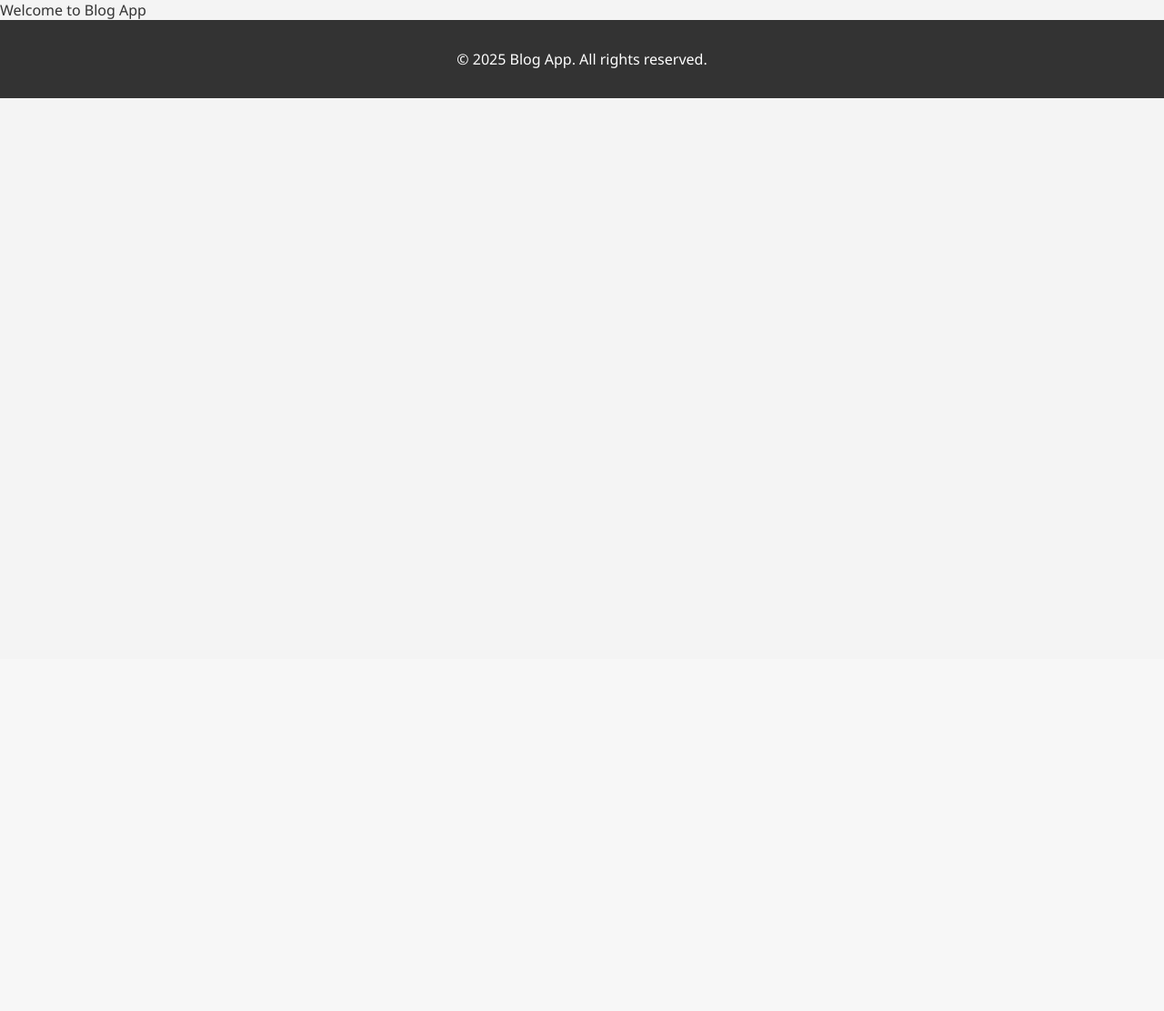
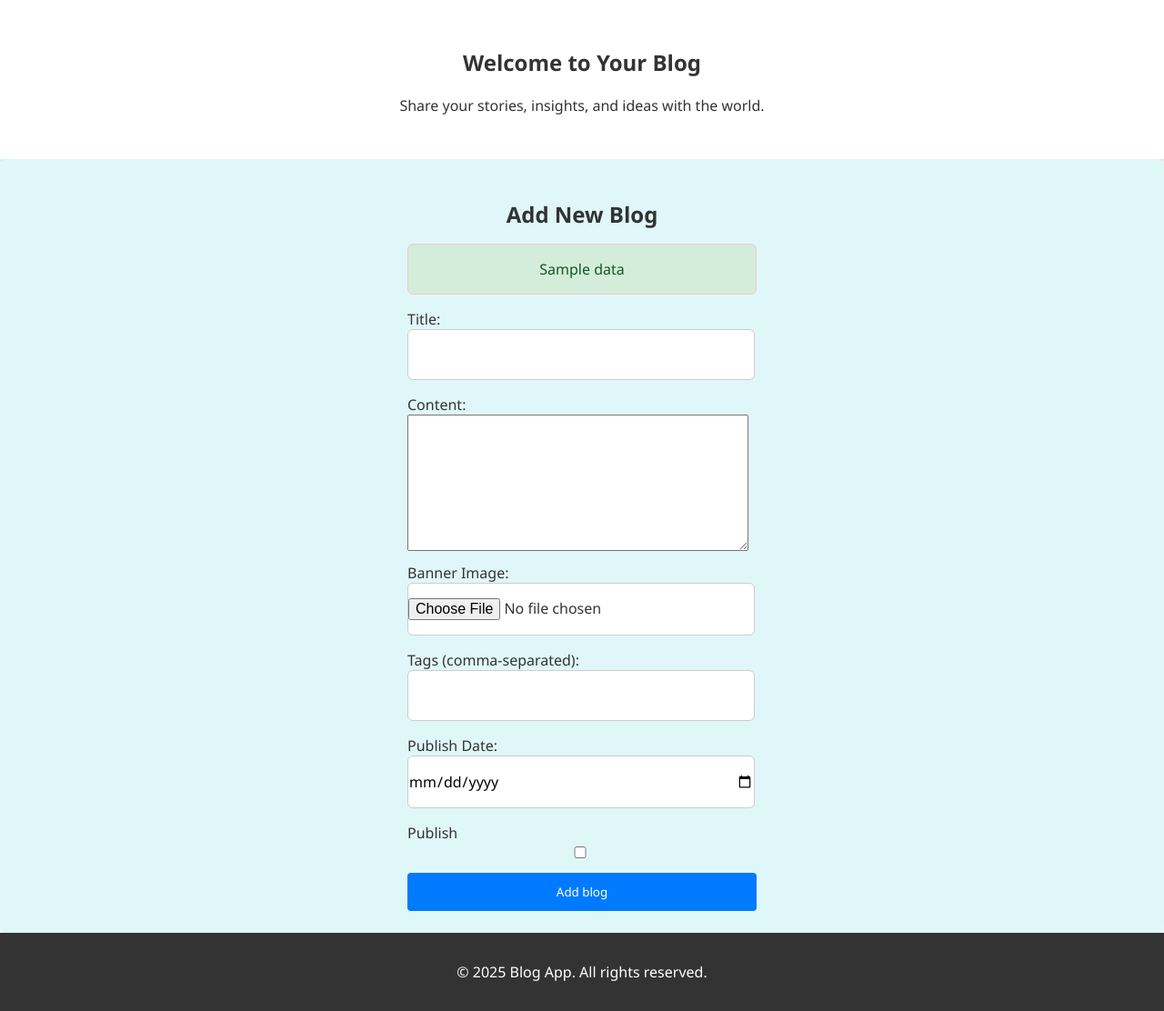
Before and after one commit to Ashkantvn/Blog-app, a Django app: template core/templates/blogs/blog-management/add_blog.html in a window 1280 px wide. Shown: the part 75-1187 px from the top of the page at 91% size. Before the commit the page ends 183 px from the top, so only its background shows below. Run offline with Django 5.2, Linux system fonts and the light colour scheme; the template is opened without the code that fills it: most values are stand-ins (such as "Sample title", 1, 10 or a date in 2020); parts of the project's set-up code (start-up, migrations or seed data) failed here and were passed over.

Commit message:
Update blog management views

```diff
--- a/core/blogs/utils/handle_tag.py
+++ b/core/blogs/utils/handle_tag.py
@@ -1,9 +1,10 @@
 from blogs.models import Tag
+from django.utils.text import slugify
 
 def handle_tags(blog_instance, tags):
     if tags:
         blog_instance.tags.clear()
         tag_list = [tag.strip() for tag in tags.split(',')]
         for tag_name in tag_list:
-            tag_obj = Tag.objects.get_or_create(tag_name=tag_name)[0]
+            tag_obj = Tag.objects.get_or_create(tag_slug=slugify(tag_name))[0]
             blog_instance.tags.add(tag_obj)
--- a/core/core/settings/base.py
+++ b/core/core/settings/base.py
@@ -28,7 +28,6 @@
     'django.contrib.sessions',
     'django.contrib.messages',
     'django.contrib.staticfiles',
-    'django.contrib.humanize',
     'django_cleanup.apps.CleanupConfig',
     'django_celery_beat',
 ]
@@ -138,6 +137,3 @@
 
 # Login url
 LOGIN_URL = '/accounts/login/'
-
-USE_L10N = True
-USE_I18N = True
--- a/core/static/css/blogs.css
+++ b/core/static/css/blogs.css
@@ -15,3 +15,9 @@
 .search-form{
     margin-bottom: 2rem;
 }
+
+#content{
+    display: block;
+    width: 96%;
+    margin-bottom: 1em;
+}
--- a/core/templates/blogs/blog-management/add_blog.html
+++ b/core/templates/blogs/blog-management/add_blog.html
@@ -1 +1,56 @@
 {% extends "layout.html" %}
+{% load static %}
+
+{% block link %}
+  <link rel="stylesheet" href="{% static 'css/blogs.css' %}" />
+{% endblock link %}
+
+{% block title %}
+  Add New Blog
+{% endblock title %}
+
+{% block content %}
+<section class="hero">
+    <h2>Welcome to Your Blog</h2>
+    <p>Share your stories, insights, and ideas with the world.</p>
+</section>
+
+<section class="section blue-section">
+    <h2>Add New Blog</h2>
+
+    <form method="post" enctype="multipart/form-data">
+      {% if error %}
+        <div class="alert">
+            {{error}}
+        </div>
+      {% else %}
+        <div class="success">
+            {{data}}
+        </div>
+      {% endif %}
+      {% csrf_token %}
+
+      <label for="title">Title:</label>
+      <input type="text" name="title" id="title" required />
+
+      <label for="content">Content:</label>
+      <textarea name="content" id="content" rows="8" required></textarea>
+
+      <label for="banner">Banner Image:</label>
+      <input type="file" name="banner" id="banner" accept="image/*" />
+
+      <label for="tags">Tags (comma-separated):</label>
+      <input type="text" name="tags" id="tags" />
+
+      <label for="published_date">Publish Date:</label>
+      <input type="date" name="published_date" id="published_date" />
+
+      <label>
+        Publish
+        <input type="checkbox" name="is_published" />
+      </label>
+
+      <button type="submit" class="submit_button">Add blog</button>
+    </form>
+</section>
+{% endblock content %}
```
Also changed, not shown: core/blogs/views/blog_management.py (+13 -1 lines).
